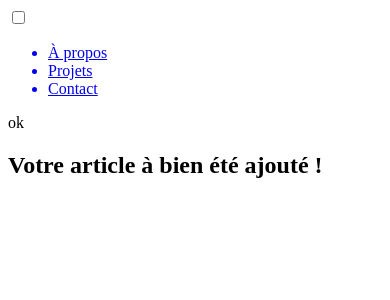
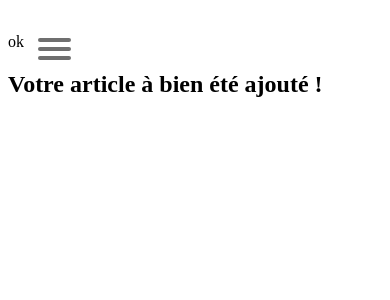
Before and after one commit to Mathys97459/Learning-Lab-project, a PHP site: page /post-cree.php in a window 390 px wide. Shown: the top 300 px of the page. Run offline with PHP 8.4, Linux system fonts and the light colour scheme; data that the repository does not hold is empty.

Commit message:
menu commit

```diff
--- /dev/null
+++ b/menu.css
@@ -0,0 +1,174 @@
+:root{
+    --color1: #171717;
+    --color2: #ededed;
+    --color3: #202020;
+    --color4: #484848;
+    --color5: #6F6F6F;
+  }
+
+  nav {
+    background-color: var(--color3);
+    border-bottom: 2px solid var(--color2);
+    padding-bottom: 25px;
+    top: 0;
+    width: 100%;
+    z-index: 1;
+  }
+
+  #menuToggle {
+    display: block;
+    padding-top: 30px;
+    padding-left: 30px;
+    z-index: 1;
+    color: var(--color1);
+  }
+
+
+  #menuToggle a {
+    text-decoration: none;
+    color: var(--color2);
+    transition: color 0.3s ease;
+  }
+
+  #menuToggle a:hover {
+    color: var(--color5);
+  }
+
+
+  #menuToggle input {
+    display: none;
+  }
+
+  #menuToggle span {
+    display: none;
+  }
+
+#home{
+    display: none;
+}
+
+  #menu {
+    display: flex;
+    list-style: none;
+    justify-content: space-evenly;
+  }
+
+
+@media (max-width: 768px){
+  nav {
+    background: none !important;
+    border-bottom: none;
+    padding-bottom: 25px;
+    top: 0;
+    width: 100%;
+    z-index: 1;
+  }
+
+  #menuToggle {
+    display: block;
+    position: fixed;
+    padding-top: 30px;
+    padding-left: 30px;
+    z-index: 1;
+    -webkit-user-select: none;
+    user-select: none;
+    font-family: 'Louis George Cafe', sans-serif;
+    color: var(--color1);
+  }
+
+
+  #menuToggle a {
+    text-decoration: none;
+    color: var(--color2);
+    transition: color 0.3s ease;
+  }
+
+  #menuToggle a:hover {
+    color: var(--color5);
+  }
+
+
+  #menuToggle input {
+    display: block;
+    width: 40px;
+    height: 32px;
+    position: absolute;
+    top: 26px;
+    left: 26px;
+    cursor: pointer;
+    opacity: 0;
+    z-index: 3;
+    -webkit-touch-callout: none;
+  }
+
+  #menuToggle span {
+    display: block;
+    width: 33px;
+    height: 4px;
+    margin-bottom: 5px;
+    position: relative;
+    background-color: var(--color5);
+    border-radius: 3px;
+    z-index: 2;
+    transform-origin: 4px 0px;
+    transition: transform 0.5s cubic-bezier(0.77, 0.2, 0.05, 1.0),
+      background 0.5s cubic-bezier(0.77, 0.2, 0.05, 1.0),
+      opacity 0.55s ease;
+  }
+
+  #menuToggle span:first-child {
+    transform-origin: 0% 0%;
+  }
+
+  #menuToggle span:nth-last-child(2) {
+    transform-origin: 0% 100%;
+  }
+
+  #menuToggle input:checked~span {
+    opacity: 1;
+    transform: rotate(45deg) translate(-2px, -1px);
+    background: var(--color2);
+  }
+
+  #menuToggle input:checked~span:nth-last-child(3) {
+    opacity: 0;
+    transform: rotate(0deg) scale(0.2, 0.2);
+  }
+
+  #menuToggle input:checked~span:nth-last-child(2) {
+    transform: rotate(-45deg) translate(0, -1px);
+  }
+
+  #menu {
+    position: absolute;
+    display: block;
+    width: 300px;
+    margin: -100px 0 0 -50px;
+    padding: 50px;
+    padding-top: 125px;
+    background: var(--color4);
+    list-style-type: none;
+    -webkit-font-smoothing: antialiased;
+    transform-origin: 0% 0%;
+    transform: translate(-100%, 0);
+    z-index: 1;
+    transition: transform 0.5s cubic-bezier(0.77, 0.2, 0.05, 1.0);
+  }
+
+  #home{
+    display: block;
+}
+
+  #menu img{
+    display: none;
+  }
+
+  #menu li {
+    padding: 10px 0;
+  }
+
+  #menuToggle input:checked~ul {
+    transform: none;
+  }
+
+}
--- a/post-cree.php
+++ b/post-cree.php
@@ -7,6 +7,7 @@
     <link rel="preconnect" href="https://fonts.googleapis.com">
 <link rel="preconnect" href="https://fonts.gstatic.com" crossorigin>
 <link href="https://fonts.googleapis.com/css2?family=Poppins:wght@300;400;500&display=swap" rel="stylesheet">
+    <link rel="stylesheet" href="menu.css">
     <link rel="stylesheet" href="poster.css">
     <link rel="stylesheet" href="global.css">
     <title>Document</title>
@@ -18,14 +19,21 @@
             <span></span>
             <span></span>
             <ul id="menu">
-                <a href="#hanchor-about">
-                    <li>À propos</li>
+                <a id="home" href="index.php">
+                    <li>Home</li>
                 </a>
-                <a href="#hanchor-project">
-                    <li>Projets</li>
+                <a href="#">
+                    <li>Calendrier</li>
                 </a>
-                <a href="#hanchor-contact">
-                    <li>Contact</li>
+                <a href="#">
+                    <li>Inspiration</li>
+                </a>
+                <img src="" alt="logo">
+                <a href="#">
+                    <li>Échange</li>
+                </a>
+                <a href="#">
+                    <li>Login</li>
                 </a>
             </ul>
         </div>
```
Also changed, not shown: index.php (+34 -5 lines), poster.php (+32 -0 lines), inspi.php (added).
